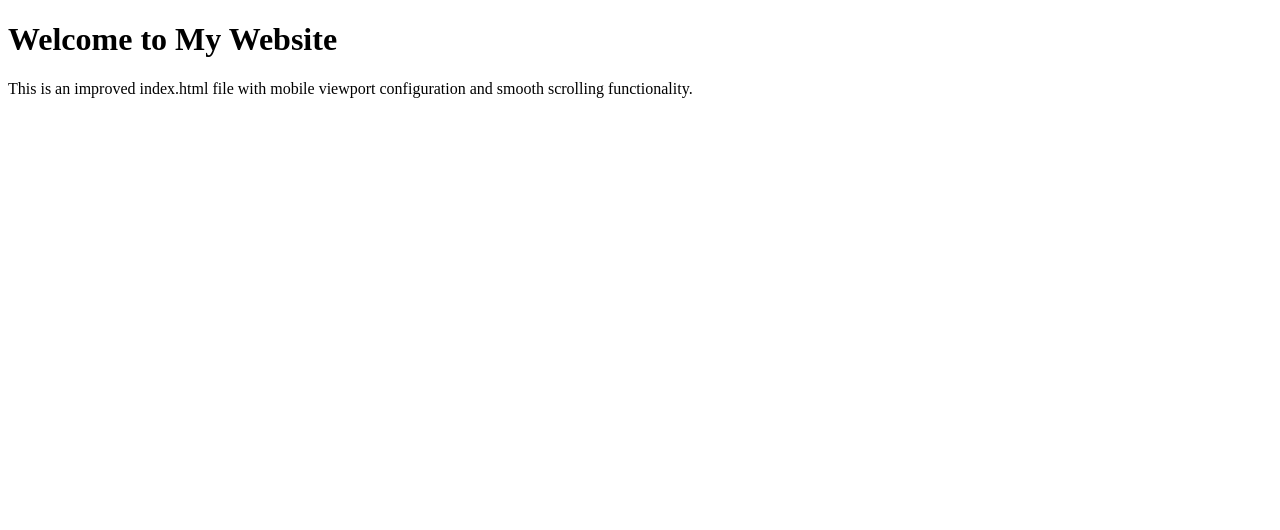
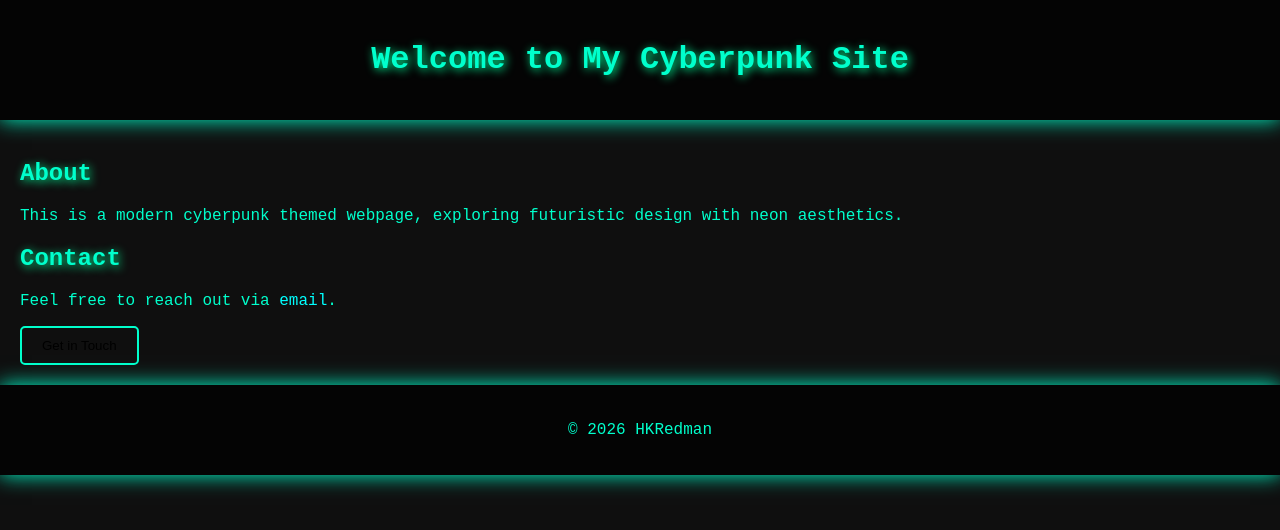
Before and after one commit to HKRedman/progrem, a plain HTML site: page index.html in a window 1280 px wide. Drawn offline with Linux system fonts and the light colour scheme.

Commit message:
Update index.html with improved structure and cyberpunk design

```diff
--- a/index.html
+++ b/index.html
@@ -3,15 +3,63 @@
 <head>
     <meta charset="UTF-8">
     <meta name="viewport" content="width=device-width, initial-scale=1.0">
-    <title>Improved Mobile Viewport</title>
+    <title>Cyberpunk Design</title>
+    <link rel="stylesheet" href="styles.css">
     <style>
-        html {
-            scroll-behavior: smooth;
+        body {
+            background-color: #0f0f0f;
+            color: #00ffcc;
+            font-family: 'Courier New', Courier, monospace;
+            margin: 0;
+            padding: 0;
+        }
+        header, footer {
+            text-align: center;
+            padding: 20px;
+            background: rgba(0, 0, 0, 0.7);
+            box-shadow: 0 0 20px #00ffcc;
+        }
+        main {
+            padding: 20px;
+        }
+        h1, h2, h3 {
+            text-shadow: 2px 2px 10px #00ff99;
+        }
+        a {
+            color: #00ffff;
+            text-decoration: none;
+        }
+        .neon-button {
+            display: inline-block;
+            padding: 10px 20px;
+            border: 2px solid #00ffcc;
+            border-radius: 5px;
+            background: transparent;
+            transition: background 0.3s, color 0.3s;
+        }
+        .neon-button:hover {
+            background: #00ffcc;
+            color: #0f0f0f;
         }
     </style>
 </head>
 <body>
-    <h1>Welcome to My Website</h1>
-    <p>This is an improved index.html file with mobile viewport configuration and smooth scrolling functionality.</p>
+    <header>
+        <h1>Welcome to My Cyberpunk Site</h1>
+    </header>
+    <main>
+        <section>
+            <h2>About</h2>
+            <p>This is a modern cyberpunk themed webpage, exploring futuristic design with neon aesthetics.</p>
+        </section>
+        <section>
+            <h2>Contact</h2>
+            <p>Feel free to reach out via <a href="mailto:contact@example.com">email</a>.</p>
+            <button class="neon-button">Get in Touch</button>
+        </section>
+    </main>
+    <footer>
+        <p>&copy; 2026 HKRedman</p>
+    </footer>
 </body>
 </html>
```
